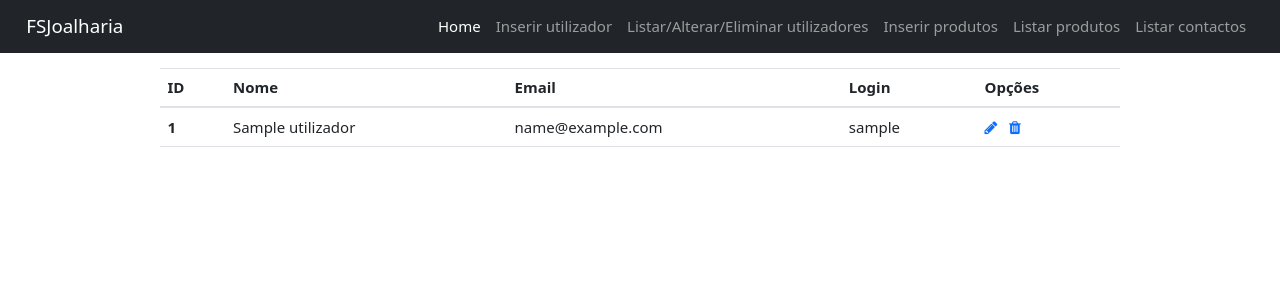
After one commit to z1ndd/teste2, a PHP site: page /php/listaUtilizadores.php in a window 1280 px wide. The commit adds this page. Shown: the top 300 px of the page. Run offline with PHP 8.4, Linux system fonts and the light colour scheme; tables that the repository leaves empty or names only in its code hold one stand-in row (values such as "Sample post").

Commit message:
ListarDone

```diff
--- /dev/null
+++ b/php/ligacaoBD.php
@@ -0,0 +1,22 @@
+<?php
+
+//definição de variáveis com as especificações de ligação à base de dados
+$servername = "localhost";
+$user = "root";
+$pass = "";
+$db = "fsjoalharia";
+
+
+//criação da ligação, associando essa ligação à variável $liga
+$liga = mysqli_connect($servername,$user,$pass,$db);
+//implementar esta linha por causa dos caracteres especiais provenientes da base de dados
+mysqli_query($liga,"SET CHARACTER SET 'utf8'");
+
+//caso a ligação não seja bem sucedida, termina essa ligação e mostra a mensagem de erro
+if(!$liga){
+	die("A ligação falhou. ".mysqli_connect_error());
+}
+//echo "Ligação estabelecida com sucesso!";
+
+
+?>
--- /dev/null
+++ b/php/listaUtilizadores.php
@@ -0,0 +1,94 @@
+<!DOCTYPE html>
+<html>
+
+<head>
+	<title></title>
+
+    <link rel="stylesheet" href="https://www.w3schools.com/w3css/4/w3.css">
+    <link rel="stylesheet" href="https://cdnjs.cloudflare.com/ajax/libs/font-awesome/4.7.0/css/font-awesome.min.css">
+    <link rel="stylesheet" href="https://stackpath.bootstrapcdn.com/bootstrap/4.1.3/css/bootstrap.min.css" integrity="sha384-MCw98/SFnGE8fJT3GXwEOngsV7Zt27NXFoaoApmYm81iuXoPkFOJwJ8ERdknLPMO" crossorigin="anonymous">
+    <script src="https://code.jquery.com/jquery-3.3.1.slim.min.js" integrity="sha384-q8i/X+965DzO0rT7abK41JStQIAqVgRVzpbzo5smXKp4YfRvH+8abtTE1Pi6jizo" crossorigin="anonymous"></script>
+    <script src="https://cdnjs.cloudflare.com/ajax/libs/popper.js/1.14.3/umd/popper.min.js" integrity="sha384-ZMP7rVo3mIykV+2+9J3UJ46jBk0WLaUAdn689aCwoqbBJiSnjAK/l8WvCWPIPm49" crossorigin="anonymous"></script>
+    <script src="https://stackpath.bootstrapcdn.com/bootstrap/4.1.3/js/bootstrap.min.js" integrity="sha384-ChfqqxuZUCnJSK3+MXmPNIyE6ZbWh2IMqE241rYiqJxyMiZ6OW/JmZQ5stwEULTy" crossorigin="anonymous"></script>
+
+
+	<link href="https://cdn.jsdelivr.net/npm/bootstrap@5.1.3/dist/css/bootstrap.min.css" rel="stylesheet" integrity="sha384-1BmE4kWBq78iYhFldvKuhfTAU6auU8tT94WrHftjDbrCEXSU1oBoqyl2QvZ6jIW3" crossorigin="anonymous">
+	<script src="https://cdn.jsdelivr.net/npm/bootstrap@5.1.3/dist/js/bootstrap.bundle.min.js" integrity="sha384-ka7Sk0Gln4gmtz2MlQnikT1wXgYsOg+OMhuP+IlRH9sENBO0LRn5q+8nbTov4+1p" crossorigin="anonymous"></script>
+
+	<link rel="stylesheet" href="https://cdnjs.cloudflare.com/ajax/libs/font-awesome/4.7.0/css/font-awesome.min.css">
+
+</head>
+
+<body>
+
+   <!-- navbar Admin -->
+   <nav class="navbar navbar-expand-lg fixed-top navbar-dark bg-dark">
+      <div class="container-fluid">
+        <a class="navbar-brand" href="../index.php">FSJoalharia</a>
+        <button class="navbar-toggler" type="button" data-bs-toggle="collapse" data-bs-target="#navbarNavAltMarkup" aria-controls="navbarNavAltMarkup" aria-expanded="false" aria-label="Toggle navigation">
+        <span class="navbar-toggler-icon"></span>
+        </button>
+        <div class="collapse navbar-collapse justify-content-end" id="navbarNavAltMarkup">
+        <div class="navbar-nav">
+          <a class="nav-link active" aria-current="page" href="../index.php">Home</a>
+          <a class="nav-link" href="inserirUtilizador.php">Inserir utilizador</a>
+          <a class="nav-link" href="listaUtilizadores.php">Listar/Alterar/Eliminar utilizadores</a>
+          <a class="nav-link" href="#">Inserir produtos</a>
+          <a class="nav-link" href="#">Listar produtos</a>
+          <a class="nav-link" href="#">Listar contactos</a>
+        </div>
+        </div>
+      </div>
+    </nav>
+	<!-- fim navbar -->
+
+    <br>
+    <br>
+    <br>
+
+	<center>
+		<table class="table" style="width: 75%">
+			<!--	<table class="table table-sm table-dark"> -->
+			<thead>
+				<th scope="col">ID</th>
+				<th scope="col">Nome</th>
+				<th scope="col">Email</th>
+				<th scope="col">Login</th>
+				<th scope="col">Opções</th>
+			</thead>
+
+			<?php
+
+			//incluir o ficheiro para que a variável $liga seja reconhecida
+			include "ligacaoBD.php";
+			//query de consulta de todos os users registados
+			$query = "SELECT * FROM utilizador";
+
+			//recuperação dos dados devolvidos pela consulta
+			$resultado = mysqli_query($liga, $query);
+			if (mysqli_num_rows($resultado) > 0) {
+				//se devolver 1 ou mais resultados, vai preencher as linhas da tabela
+				while ($row = mysqli_fetch_assoc($resultado)) {
+					//enquanto houver resultados, procede-se com o preenchimento da tabela de dados
+			?>
+
+					<tr>
+						<th scope="row"><?php echo $row['iduser']; ?></th>
+						<td><?php echo $row['nome']; ?></td>
+						<td><?php echo $row['email']; ?></td>
+						<td><?php echo $row['login']; ?></td>
+						<td><a href="editaUser.php?id=<?php echo $row['iduser']; ?>"><i class="fa fa-pencil"></i></a>&nbsp;&nbsp;&nbsp;<a href="eliminaUser.php?id=<?php echo $row['iduser']; ?>"><i class="fa fa-trash"></i></a></td>
+					</tr>
+
+			<?php
+				}
+			} else {
+				echo "não há registos!";
+			}
+
+			?>
+		</table>
+	</center>
+</body>
+
+</html>
```
Also changed, not shown: php/admin.php (+4 -4 lines), php/atualizarDados.php (added, +32 -0 lines), php/inserirDados.php (deleted, +0 -55 lines), php/inserirUtilizador.php (renamed from html/inserirUser.html, +30 -5 lines).
